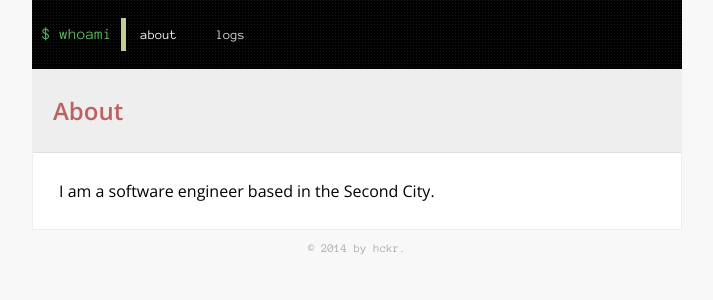
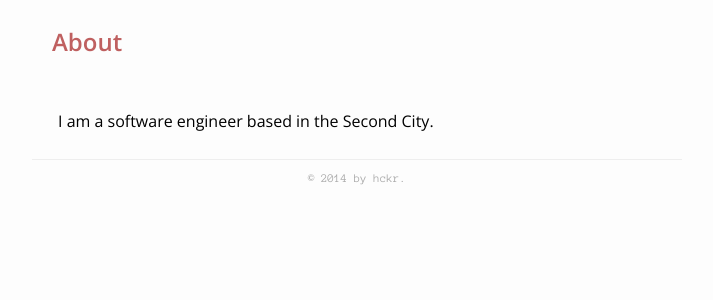
Before and after one commit to bitjockey42/astrohckr.github.io, a Jekyll site: the page built from about.md, in a window 1280 px wide. Shown: the top 300 px of the page, without its empty margins (283-996 px from the left). Built offline with Jekyll 4.4.1, drawn with Linux system fonts in a browser that asks for light colours; Markdown is read by kramdown in place of the engine named in the settings.

Commit message:
more minimal

```diff
--- a/_layouts/default.html
+++ b/_layouts/default.html
@@ -1,6 +1,5 @@
 <div class="center">
   {% include head.html %}
-  {% include nav.html %}
   {{ content }}
   {% include footer.html %}
 </div>
--- a/assets/stylesheets/base.css
+++ b/assets/stylesheets/base.css
@@ -1,5 +1,5 @@
 body {
     padding: 0;
     margin: 0 auto;
-    background: #f8f8f8;
+    background: #fdfdfd;
 }
--- a/assets/stylesheets/blog.css
+++ b/assets/stylesheets/blog.css
@@ -4,16 +4,12 @@
 }
 
 .blog-row {
-    border-left: solid #eee 1px;
     border-bottom: solid #eee 1px;
-    border-right: solid #eee 1px;
 }
 
 .blog-info {
-    background: #eee;
     margin: 0;
     padding: 5px 5px;
-    border-bottom: solid 1px #e0e0e0;
 }
 
 .blog-date {
@@ -37,7 +33,6 @@
 .blog-content {
     margin: 0;
     padding: 10px 25px;
-    background: #fff;
     font-family: 'Open Sans', sans-serif;
     border: solid 1px transparent;
 }
--- a/assets/stylesheets/nav.css
+++ b/assets/stylesheets/nav.css
@@ -1,6 +1,5 @@
 .nav {
     background: #333 url('/assets/images/subtle_carbon.png');
-    padding: 2px 10px;
 }
 
 .nav-ul {
```
